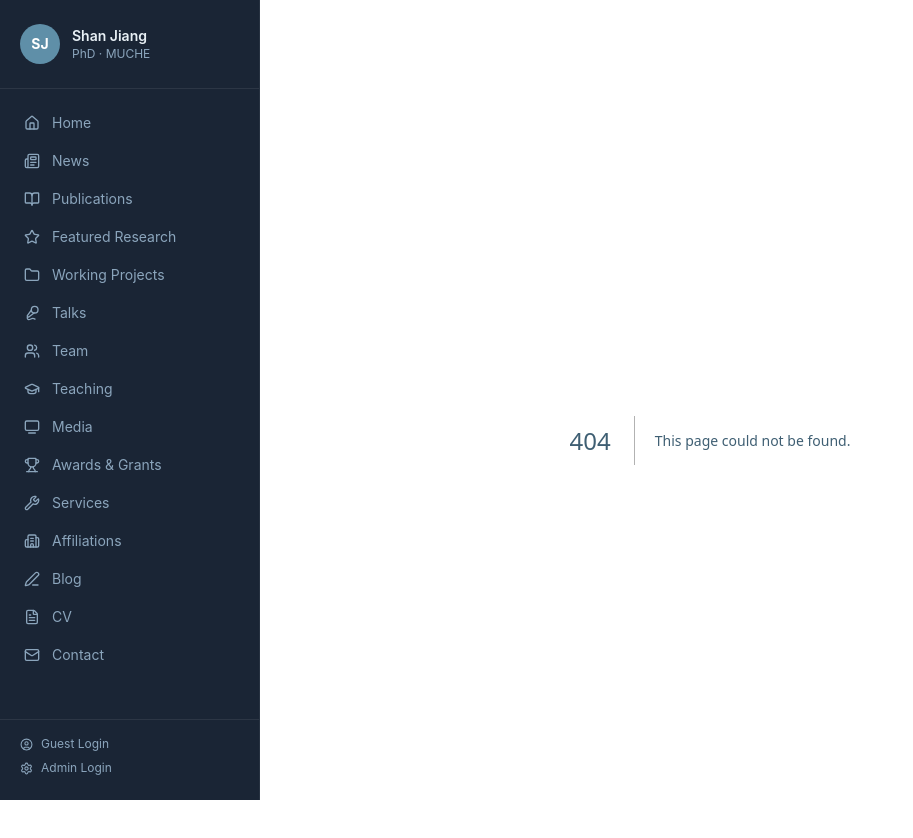
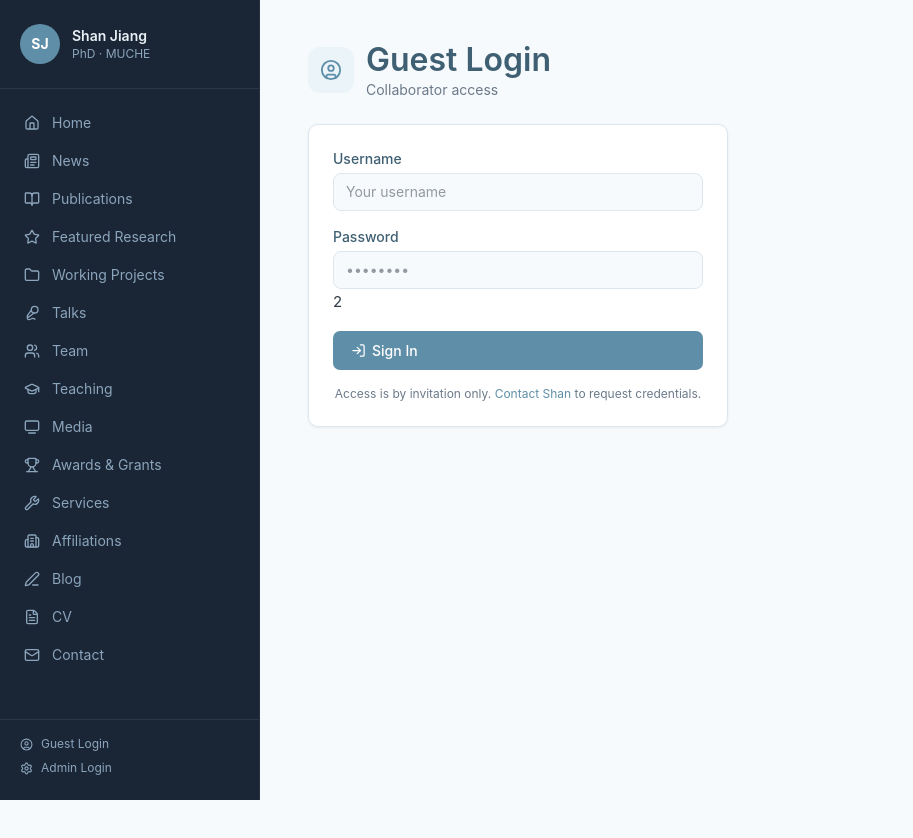
Before and after one commit to mingshanlzh/mingshanlzh.github.io, a Next.js app in the folder shan-website/: page /guest in a window 1280 px wide. Before the commit this address had no page. Shown: the top 838 px of the page, without its empty margins (0-913 px from the left). After the commit the page ends 800 px from the top, so only its background shows below. Built offline with nearby package versions, Linux system fonts and the light colour scheme.

Commit message:
Add guest/page.tsx: collaborator login with quick links
This component handles guest login functionality, including login and logout processes, displaying user information, and rendering a login form.

```diff
--- /dev/null
+++ b/shan-website/app/guest/page.tsx
@@ -0,0 +1,141 @@
+"use client";
+import { useState, useEffect } from "react";
+import { UserCircle, LogIn, LogOut, Folder, ChevronRight } from "lucide-react";
+import { useAdmin } from "@/app/lib/AdminContext";
+import Link from "next/link";
+import { useRouter } from "next/navigation";
+
+export default function GuestPage() {
+  const { isGuest, guestUser, guestLogin, guestLogout, isAdmin } = useAdmin();
+  const [form, setForm] = useState({ username: "", password: "" });
+  const [error, setError] = useState("");
+  const router = useRouter();
+
+  function handleLogin(e: React.FormEvent) {
+    e.preventDefault();
+    const ok = guestLogin(form.username, form.password);
+    if (ok) {
+      router.push("/projects");
+    } else {
+      setError("Invalid username or password. Please contact Shan for your credentials.");
+    }
+  }
+
+  function handleLogout() {
+    guestLogout();
+    setForm({ username: "", password: "" });
+    setError("");
+  }
+
+  // Already logged in as guest
+  if (isGuest && guestUser) {
+    return (
+      <div style={{ maxWidth: "480px" }}>
+        <div className="flex items-center gap-3 mb-6">
+          <div className="p-3 rounded-xl" style={{ background: "var(--accent-bg)" }}>
+            <UserCircle size={22} style={{ color: "var(--accent)" }} />
+          </div>
+          <div>
+            <h1 style={{ marginBottom: 0 }}>Guest Access</h1>
+            <p className="text-sm" style={{ color: "var(--text-muted)" }}>Logged in as {guestUser.name}</p>
+          </div>
+        </div>
+
+        <div className="card mb-4" style={{ background: "var(--accent-bg)" }}>
+          <div className="flex items-center gap-3">
+            <UserCircle size={18} style={{ color: "var(--accent)" }} />
+            <div>
+              <p className="font-medium text-sm" style={{ color: "var(--text-heading)" }}>{guestUser.name}</p>
+              <p className="text-xs" style={{ color: "var(--text-muted)" }}>
+                Collaborator label: <code style={{ background: "var(--bg-primary)", padding: "0.1rem 0.3rem", borderRadius: "0.25rem" }}>{guestUser.collaboratorLabel}</code>
+              </p>
+            </div>
+          </div>
+        </div>
+
+        <div className="flex flex-col gap-3 mb-6">
+          <p className="text-sm font-medium" style={{ color: "var(--text-heading)" }}>Quick Links</p>
+          <Link href="/projects" className="card flex items-center gap-3 hover:shadow-md transition-shadow" style={{ textDecoration: "none" }}>
+            <Folder size={18} style={{ color: "var(--accent)" }} />
+            <span className="text-sm flex-1" style={{ color: "var(--text-body)" }}>Working Projects</span>
+            <ChevronRight size={16} style={{ color: "var(--text-muted)" }} />
+          </Link>
+        </div>
+
+        <button onClick={handleLogout} className="btn btn-outline">
+          <LogOut size={15} /> Sign Out
+        </button>
+      </div>
+    );
+  }
+
+  // Admin already logged in
+  if (isAdmin) {
+    return (
+      <div style={{ maxWidth: "420px" }}>
+        <div className="flex items-center gap-3 mb-6">
+          <div className="p-3 rounded-xl" style={{ background: "var(--accent-bg)" }}>
+            <UserCircle size={22} style={{ color: "var(--accent)" }} />
+          </div>
+          <div>
+            <h1 style={{ marginBottom: 0 }}>Guest Login</h1>
+          </div>
+        </div>
+        <div className="card" style={{ background: "var(--accent-bg)" }}>
+          <p className="text-sm" style={{ color: "var(--text-muted)" }}>
+            You are already signed in as admin. Guest login is not needed.
+          </p>
+          <Link href="/projects" className="btn btn-primary mt-3 inline-flex text-sm">
+            <Folder size={14} /> Go to Working Projects
+          </Link>
+        </div>
+      </div>
+    );
+  }
+
+  // Login form
+  return (
+    <div style={{ maxWidth: "420px" }}>
+      <div className="flex items-center gap-3 mb-6">
+        <div className="p-3 rounded-xl" style={{ background: "var(--accent-bg)" }}>
+          <UserCircle size={22} style={{ color: "var(--accent)" }} />
+        </div>
+        <div>
+          <h1 style={{ marginBottom: 0 }}>Guest Login</h1>
+          <p className="text-sm" style={{ color: "var(--text-muted)" }}>Collaborator access</p>
+        </div>
+      </div>
+
+      <div className="card">
+        <form onSubmit={handleLogin} className="flex flex-col gap-4">
+          <div>
+            <label className="block text-sm font-medium mb-1" style={{ color: "var(--text-heading)" }}>Username</label>
+            <input type="text" required value={form.username}
+              onChange={(e) => setForm({ ...form, username: e.target.value })}
+              className="w-full rounded-lg px-3 py-2 text-sm"
+              style={{ border: "1.5px solid var(--border)", outline: "none", background: "var(--bg-primary)" }}
+              placeholder="Your username"
+            />
+          </div>
+          <div>
+            <label className="block text-sm font-medium mb-1" style={{ color: "var(--text-heading)" }}>Password</label>
+            <input type="password" required value={form.password}
+              onChange={(e) => setForm({ ...form, password: e.target.value })}
+              className="w-full rounded-lg px-3 py-2 text-sm"
+              style={{ border: "1.5px solid var(--border)", outline: "none", background: "var(--bg-primary)" }}
+              placeholder="••••••••"
+            />
+      2   </div>
+          {error && <p className="text-xs" style={{ color: "#E53E3E" }}>{error}</p>}
+          <button type="submit" className="btn btn-primary">
+            <LogIn size={15} /> Sign In
+          </button>
+        </form>
+        <p className="text-xs mt-4 text-center" style={{ color: "var(--text-muted)" }}>
+          Access is by invitation only.{" "}
+          <Link href="/contact" style={{ color: "var(--accent)" }}>Contact Shan</Link> to request credentials.
+        </p>
+      </div>
+    </div>
+  );
+}
```
